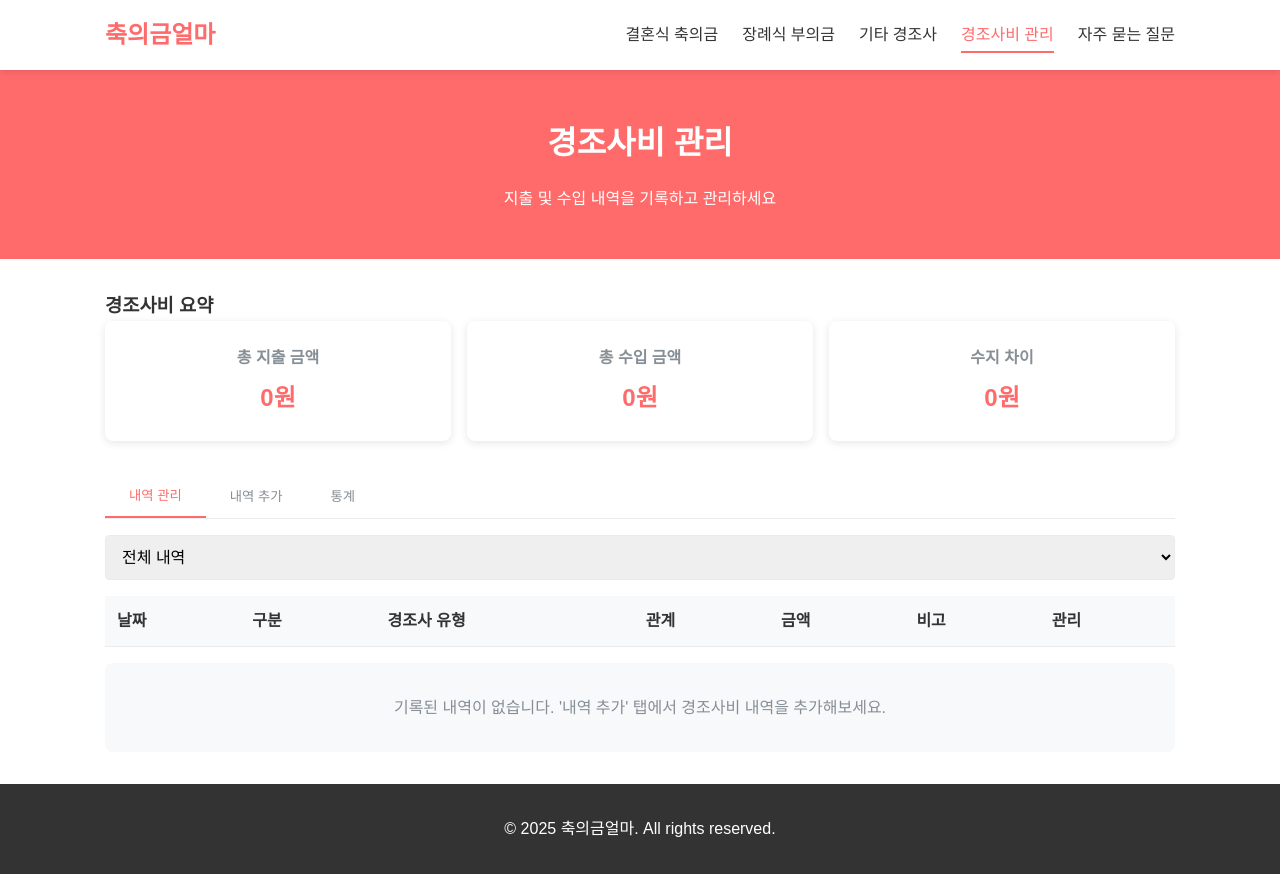
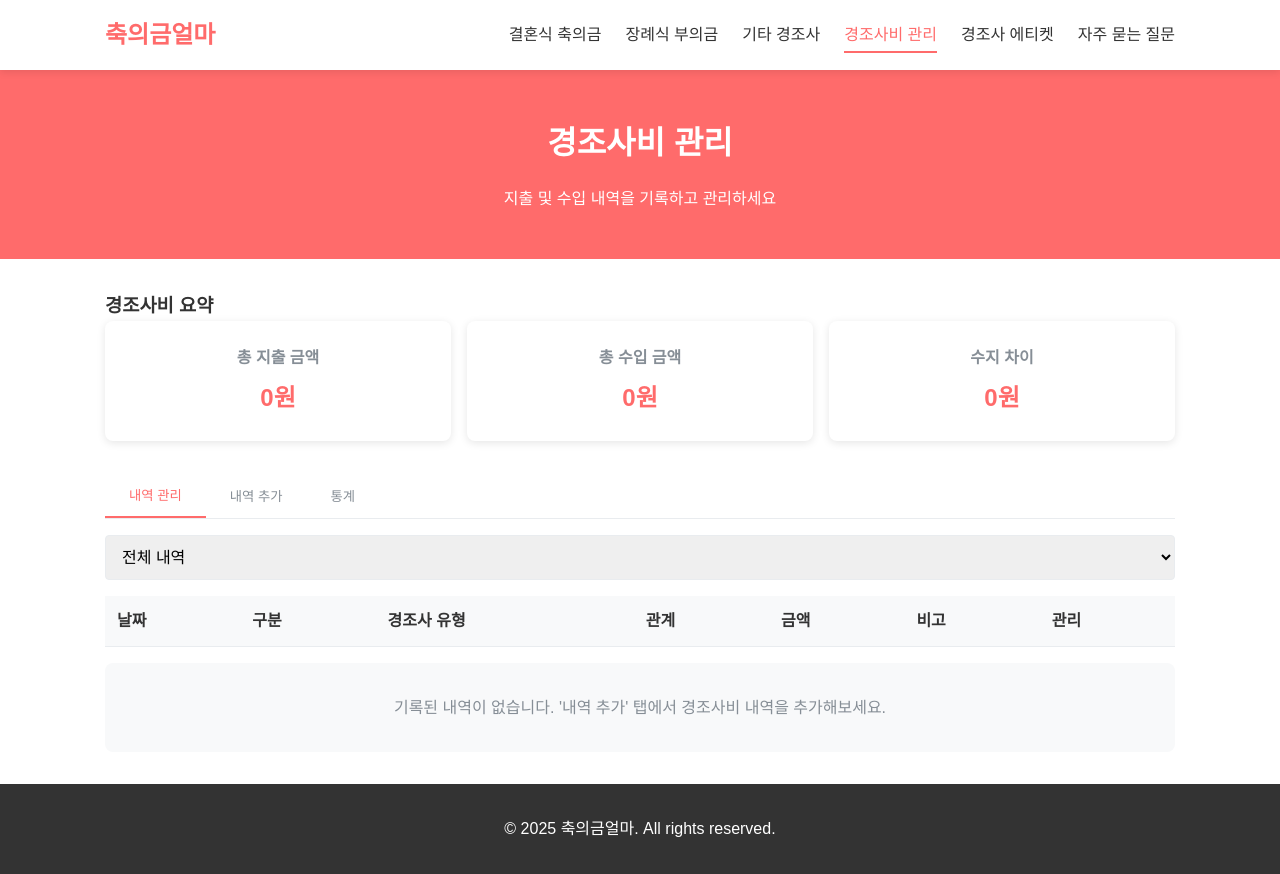
Before and after one commit to Magenta49/howmuch, a plain HTML site: page manage.html in a window 1280 px wide. Drawn offline with Linux system fonts and the light colour scheme.

Commit message:
Update manage.html

```diff
--- a/manage.html
+++ b/manage.html
@@ -175,6 +175,7 @@
                     <li><a href="buigeum.html">장례식 부의금</a></li>
                     <li><a href="other.html">기타 경조사</a></li>
                     <li><a href="manage.html" class="active">경조사비 관리</a></li>
+                    <li><a href="etiquette.html">경조사 에티켓</a></li>
                     <li><a href="faq.html">자주 묻는 질문</a></li>
                 </ul>
             </nav>
```
